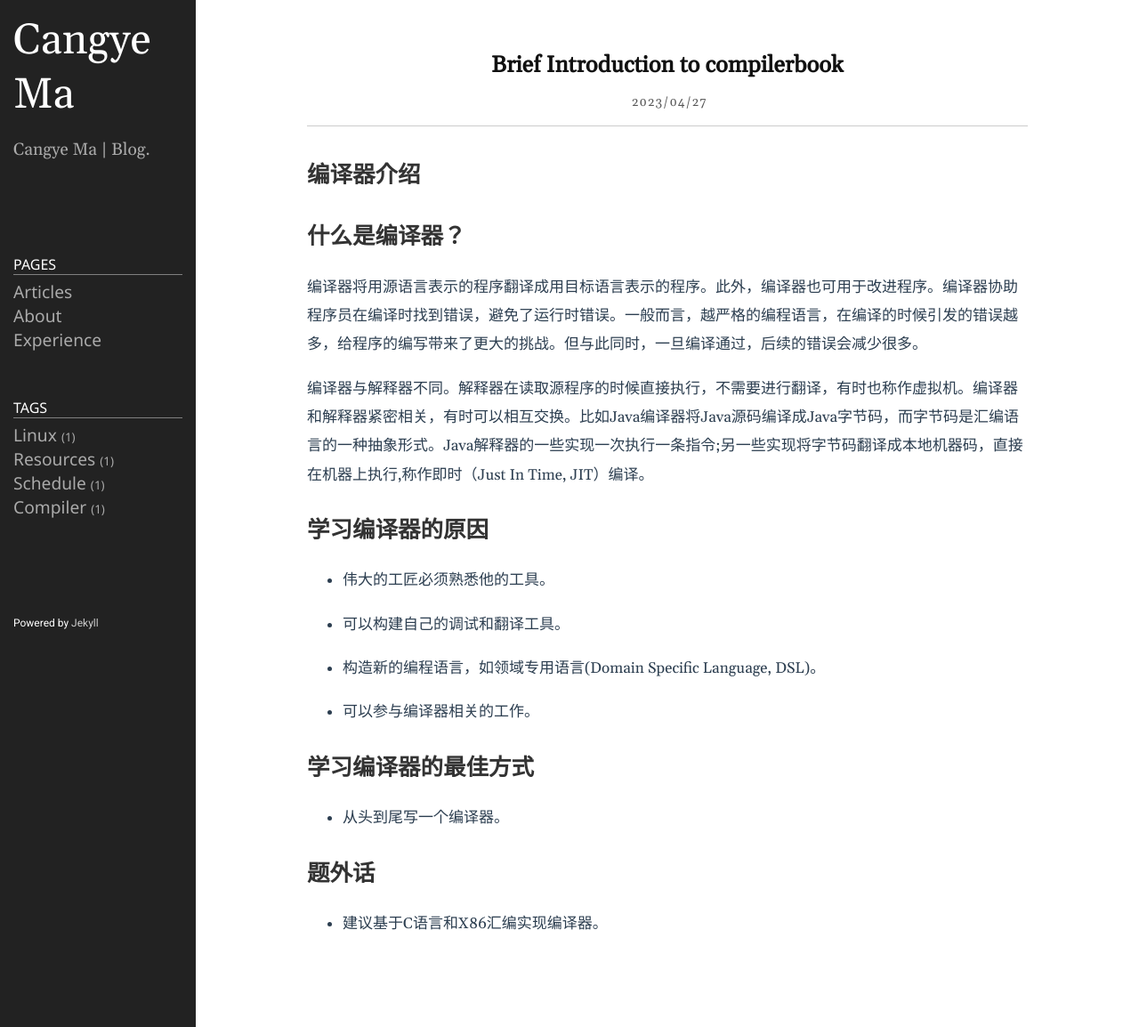
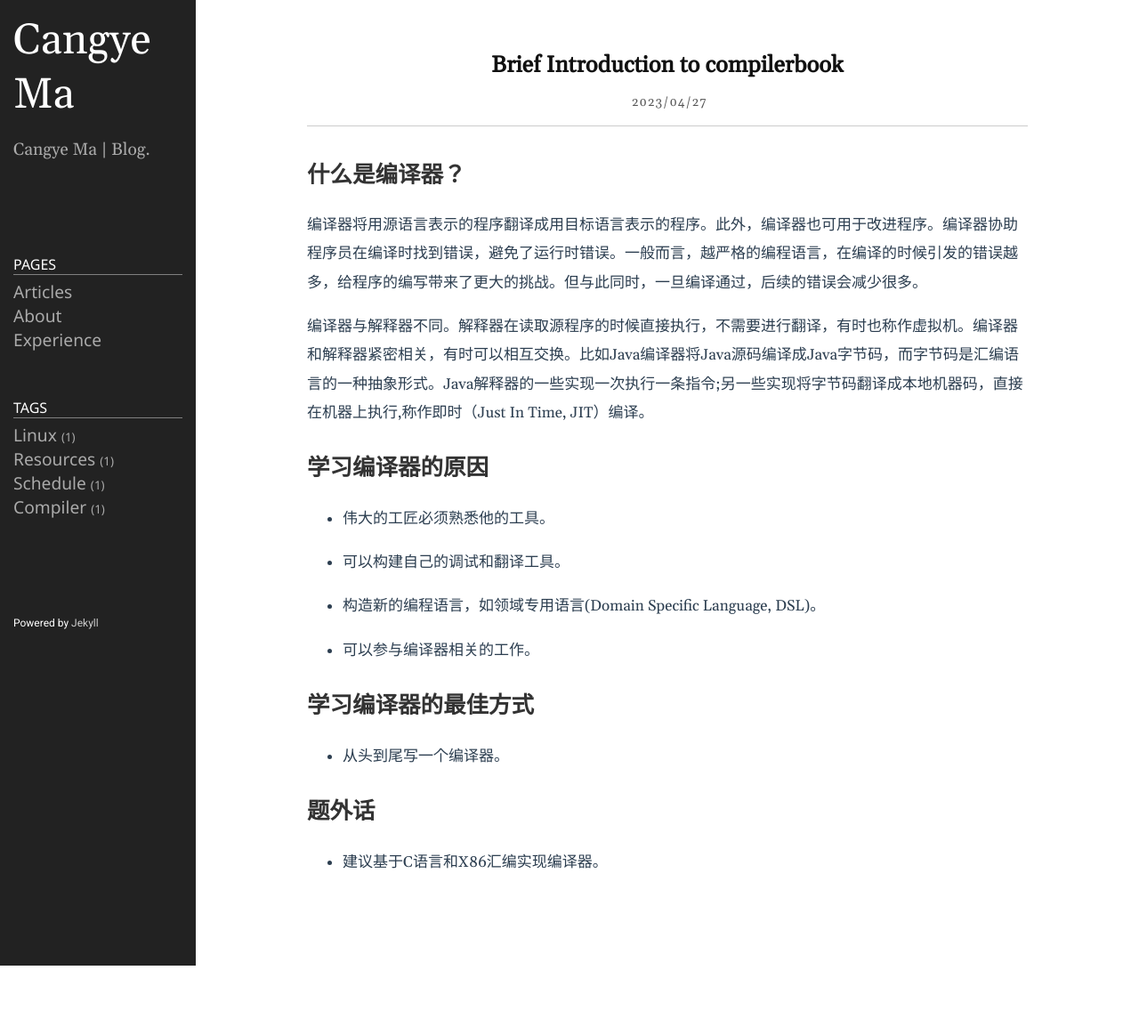
Before and after one commit to cangye-ma/cangye-ma.github.io, a Jekyll site: the page built from _posts/2023-04-27-Brief-Introduction-compilerbook.md, in a window 1280 px wide. Shown: the whole page at 89% size. Built offline with Jekyll 4.4.1, drawn with Linux system fonts in a browser that asks for light colours; after the commit the page ends 1085 px from its top, so only the background shows below that.

Commit message:
remove headline

```diff
--- a/_posts/2023-04-27-Brief-Introduction-compilerbook.md
+++ b/_posts/2023-04-27-Brief-Introduction-compilerbook.md
@@ -4,8 +4,6 @@ title:  Brief Introduction to compilerbook
 date: 2023-04-27 13:30:30 +0800
 category: Compiler
 ---
-# 编译器介绍<br>
-
 ## 什么是编译器？<br>
 
 编译器将用源语言表示的程序翻译成用目标语言表示的程序。此外，编译器也可用于改进程序。编译器协助程序员在编译时找到错误，避免了运行时错误。一般而言，越严格的编程语言，在编译的时候引发的错误越多，给程序的编写带来了更大的挑战。但与此同时，一旦编译通过，后续的错误会减少很多。
```
